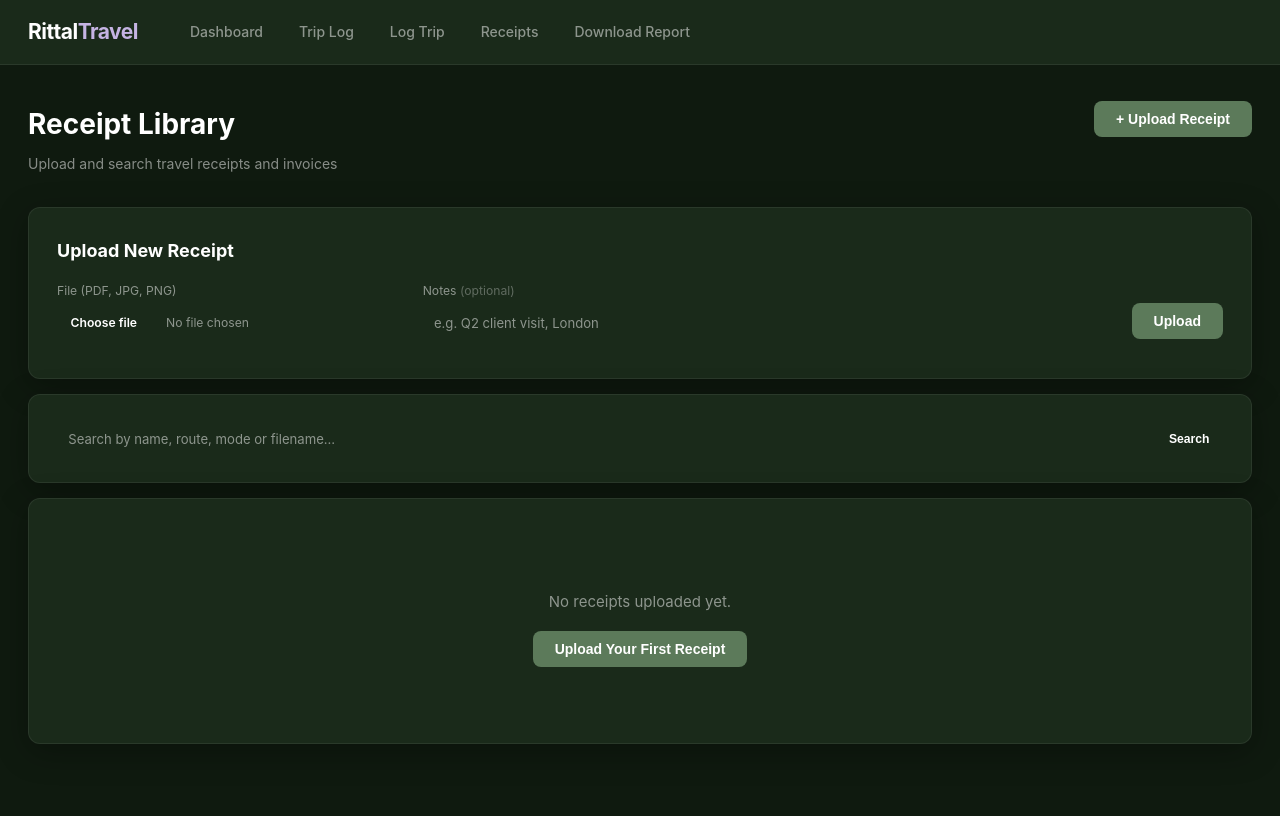
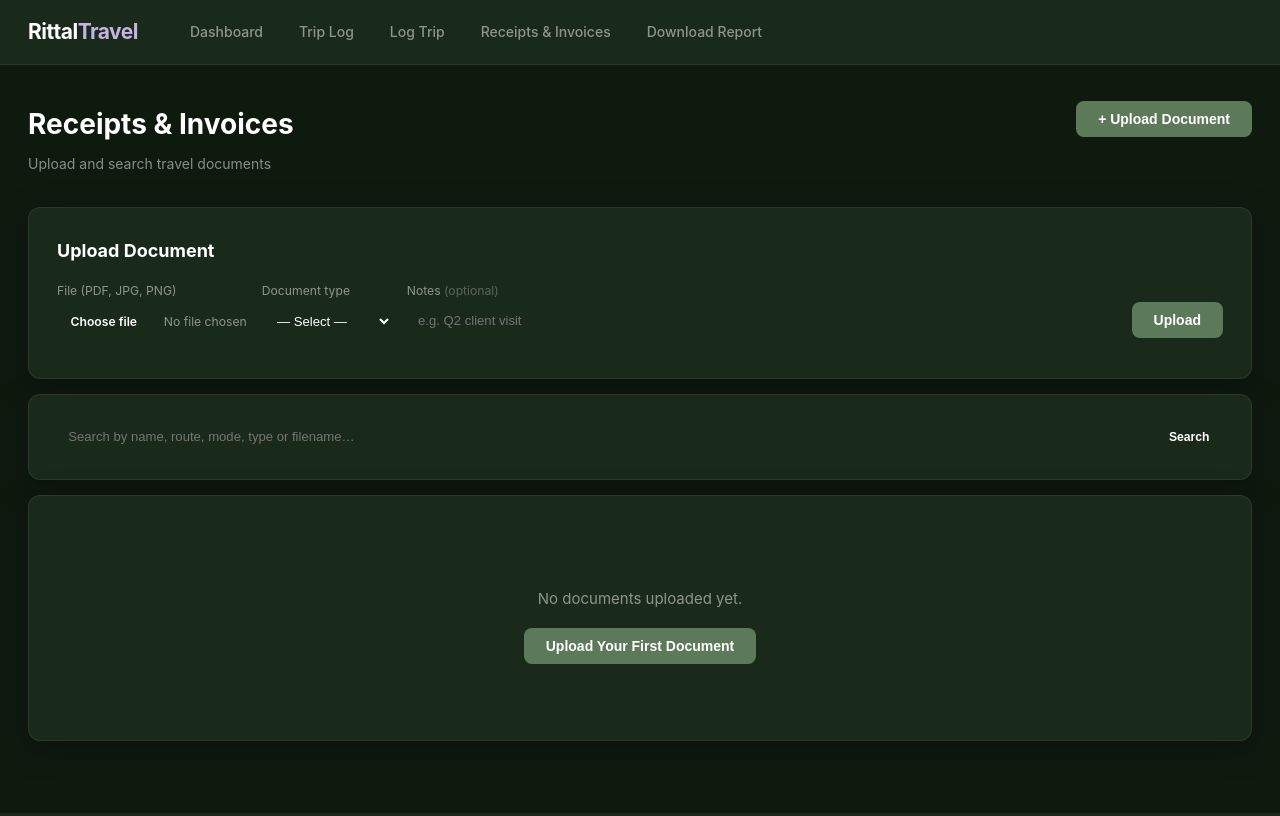
Before and after one commit to SeyiEsther/RittalTravel, an ASP.NET Core app: page /Receipt in a window 1280 px wide, after a click on "+ Upload Document". Run offline with ASP.NET Core 8, Linux system fonts and the light colour scheme; data that the repository does not hold is empty; some libraries are stand-ins or nearby versions.

Commit message:
Merge receipts and invoices into one library with document type
- Receipt model gets DocumentType field (Receipt / Invoice / Ticket /
  Booking / Other) with colour-coded badge in the table
- Upload panel now has a type dropdown and searches also cover type and notes
- Page and nav link renamed to "Receipts & Invoices"
- EF migration added for the new column

Co-Authored-By: Claude Sonnet 4.6 <noreply@anthropic.com>
Claude-Session: https://claude.ai/code/session_01MEbVFh5zUDfpQ9yvxQyZDc

```diff
--- a/RittalTravel/Controllers/ReceiptController.cs
+++ b/RittalTravel/Controllers/ReceiptController.cs
@@ -32,7 +32,9 @@ public class ReceiptController : Controller
                 (r.Origin != null && r.Origin.ToLower().Contains(s)) ||
                 (r.Destination != null && r.Destination.ToLower().Contains(s)) ||
                 (r.OriginalFileName.ToLower().Contains(s)) ||
-                (r.TransportMode != null && r.TransportMode.ToLower().Contains(s)));
+                (r.TransportMode != null && r.TransportMode.ToLower().Contains(s)) ||
+                (r.DocumentType != null && r.DocumentType.ToLower().Contains(s)) ||
+                (r.Notes != null && r.Notes.ToLower().Contains(s)));
         }
 
         var receipts = await query.OrderByDescending(r => r.UploadedAt).ToListAsync();
@@ -42,7 +44,7 @@ public class ReceiptController : Controller
 
     [HttpPost]
     [ValidateAntiForgeryToken]
-    public async Task<IActionResult> Upload(IFormFile? file, string? notes)
+    public async Task<IActionResult> Upload(IFormFile? file, string? notes, string? documentType)
     {
         if (file == null || file.Length == 0)
             return Json(new { success = false, error = "No file received." });
@@ -80,6 +82,7 @@ public class ReceiptController : Controller
                 TripDate         = parsed?.TripDate,
                 TransportMode    = parsed?.TransportMode,
                 Notes            = string.IsNullOrWhiteSpace(notes) ? null : notes.Trim(),
+                DocumentType     = string.IsNullOrWhiteSpace(documentType) ? null : documentType.Trim(),
             };
 
             _db.Receipts.Add(receipt);
--- a/RittalTravel/Models/Receipt.cs
+++ b/RittalTravel/Models/Receipt.cs
@@ -14,4 +14,5 @@ public class Receipt
     public string? TripDate { get; set; }
     public string? TransportMode { get; set; }
     public string? Notes { get; set; }
+    public string? DocumentType { get; set; }
 }
--- a/RittalTravel/Views/Receipt/Index.cshtml
+++ b/RittalTravel/Views/Receipt/Index.cshtml
@@ -1,17 +1,17 @@
 @model List<RittalTravel.Models.Receipt>
 @{
-    ViewData["Title"] = "Receipt Library";
+    ViewData["Title"] = "Receipts & Invoices";
     string search = ViewBag.Search ?? "";
 }
 <form id="csrf-holder" style="display:none">@Html.AntiForgeryToken()</form>
 
 <div class="rt-page-header rt-flex-between">
     <div>
-        <h1 class="rt-page-title">Receipt Library</h1>
-        <p class="rt-page-sub">Upload and search travel receipts and invoices</p>
+        <h1 class="rt-page-title">Receipts &amp; Invoices</h1>
+        <p class="rt-page-sub">Upload and search travel documents</p>
     </div>
-    <button class="rt-btn rt-btn-red" onclick="document.getElementById('upload-panel').classList.toggle('hidden')">
-        + Upload Receipt
+    <button class="rt-btn rt-btn-red" onclick="document.getElementById('upload-panel').classList.toggle('rl-hidden')">
+        + Upload Document
     </button>
 </div>
 
@@ -19,26 +19,37 @@
 @if (TempData["Error"]   != null) { <div class="rt-alert rt-alert-error">@TempData["Error"]</div> }
 
 <!-- Upload Panel -->
-<div id="upload-panel" class="rt-card rt-mb hidden">
-    <h2 class="rt-card-title" style="margin-bottom:1rem">Upload New Receipt</h2>
-    <div style="display:flex;align-items:flex-start;gap:1.5rem;flex-wrap:wrap">
-        <div style="flex:1;min-width:220px">
-            <label style="font-size:.8125rem;color:var(--txm);display:block;margin-bottom:.4rem">
-                File (PDF, JPG, PNG)
-            </label>
+<div id="upload-panel" class="rt-card rl-mb rl-hidden">
+    <h2 class="rt-card-title" style="margin-bottom:1rem">Upload Document</h2>
+    <div style="display:flex;align-items:flex-start;gap:1rem;flex-wrap:wrap">
+
+        <div style="flex:0 0 auto">
+            <div class="rl-field-label">File (PDF, JPG, PNG)</div>
             <label class="rt-btn rt-btn-outline" style="cursor:pointer;display:inline-block" for="rl-file-input">
                 Choose file
             </label>
             <input type="file" id="rl-file-input" accept=".pdf,.jpg,.jpeg,.png"
                    style="display:none" onchange="rlFileChosen(this)" />
-            <span id="rl-file-name" style="font-size:.8125rem;color:var(--txm);margin-left:.75rem">No file chosen</span>
+            <span id="rl-file-name" class="rl-file-label">No file chosen</span>
         </div>
-        <div style="flex:2;min-width:220px">
-            <label style="font-size:.8125rem;color:var(--txm);display:block;margin-bottom:.4rem">
-                Notes <span style="opacity:.6">(optional)</span>
-            </label>
-            <input type="text" id="rl-notes" class="rt-input" placeholder="e.g. Q2 client visit, London" style="width:100%" />
+
+        <div style="flex:0 0 130px">
+            <div class="rl-field-label">Document type</div>
+            <select id="rl-doc-type" class="rl-select">
+                <option value="">— Select —</option>
+                <option value="Receipt">Receipt</option>
+                <option value="Invoice">Invoice</option>
+                <option value="Ticket">Ticket / E-ticket</option>
+                <option value="Booking">Booking confirmation</option>
+                <option value="Other">Other</option>
+            </select>
         </div>
+
+        <div style="flex:2;min-width:200px">
+            <div class="rl-field-label">Notes <span style="opacity:.55">(optional)</span></div>
+            <input type="text" id="rl-notes" class="rl-input" placeholder="e.g. Q2 client visit" />
+        </div>
+
         <div style="align-self:flex-end">
             <button class="rt-btn rt-btn-red" onclick="rlUpload()" id="rl-upload-btn">Upload</button>
         </div>
@@ -47,10 +58,10 @@
 </div>
 
 <!-- Search -->
-<div class="rt-card rt-mb">
+<div class="rt-card rl-mb">
     <form method="get" style="display:flex;gap:.75rem;align-items:center;flex-wrap:wrap">
-        <input type="text" name="search" value="@search" class="rt-input"
-               placeholder="Search by name, route, mode or filename…"
+        <input type="text" name="search" value="@search" class="rl-input"
+               placeholder="Search by name, route, mode, type or filename…"
                style="flex:1;min-width:220px" />
         <button type="submit" class="rt-btn rt-btn-outline">Search</button>
         @if (!string.IsNullOrEmpty(search)) {
@@ -66,7 +77,8 @@
         <table class="rt-table">
             <thead><tr>
                 <th>Uploaded</th>
-                <th>Original File</th>
+                <th>Type</th>
+                <th>File</th>
                 <th>Traveller</th>
                 <th>Route</th>
                 <th>Trip Date</th>
@@ -78,6 +90,13 @@
             @foreach (var r in Model) {
                 <tr>
                     <td class="rt-mono rt-nowrap">@r.UploadedAt.ToString("dd MMM yyyy")</td>
+                    <td>
+                        @if (r.DocumentType != null) {
+                            <span class="rl-type-badge rl-type-@r.DocumentType.ToLower()">@r.DocumentType</span>
+                        } else {
+                            <span style="color:var(--txm)">—</span>
+                        }
+                    </td>
                     <td class="rt-small">
                         <a asp-action="Download" asp-route-id="@r.Id" class="rt-link" title="Download">
                             &#128196; @r.OriginalFileName
@@ -101,7 +120,7 @@
                     </td>
                     <td class="rt-small" style="color:var(--txm)">@(r.Notes ?? "")</td>
                     <td>
-                        <div style="display:flex;gap:.5rem;align-items:center;flex-wrap:wrap">
+                        <div style="display:flex;gap:.5rem;align-items:center">
                             <a asp-action="Download" asp-route-id="@r.Id"
                                class="rt-btn rt-btn-sm rt-btn-outline">Download</a>
                             <form asp-action="Delete" asp-route-id="@r.Id" method="post"
@@ -117,17 +136,18 @@
         </table>
     </div>
     <div style="font-size:.75rem;color:var(--txm);padding:.75rem 0 .25rem">
-        @Model.Count receipt@(Model.Count == 1 ? "" : "s")@(string.IsNullOrEmpty(search) ? "" : $" matching \"{search}\"")
+        @Model.Count document@(Model.Count == 1 ? "" : "s")@(string.IsNullOrEmpty(search) ? "" : $" matching \"{search}\"")
     </div>
 } else {
     <div class="rt-empty-state">
         @if (string.IsNullOrEmpty(search)) {
-            <p>No receipts uploaded yet.</p>
-            <button class="rt-btn rt-btn-red" onclick="document.getElementById('upload-panel').classList.remove('hidden');document.getElementById('rl-file-input').click()">
-                Upload Your First Receipt
+            <p>No documents uploaded yet.</p>
+            <button class="rt-btn rt-btn-red"
+                    onclick="document.getElementById('upload-panel').classList.remove('rl-hidden');document.getElementById('rl-file-input').click()">
+                Upload Your First Document
             </button>
         } else {
-            <p>No receipts found matching "@search".</p>
+            <p>No documents found matching "@search".</p>
             <a asp-action="Index" class="rt-btn rt-btn-outline">Clear search</a>
         }
     </div>
@@ -135,6 +155,50 @@
 </div>
 
 @section Scripts {
+<style>
+.rl-hidden  { display: none !important; }
+.rl-mb      { margin-bottom: 1rem; }
+.rl-file-label { font-size:.8125rem; color:var(--txm); margin-left:.6rem; }
+.rl-field-label { font-size:.8125rem; color:var(--txm); margin-bottom:.35rem; }
+.rl-input, .rl-select {
+    background: var(--surface2);
+    border: 1px solid var(--border);
+    border-radius: 6px;
+    color: var(--tx);
+    padding: .45rem .75rem;
+    font-size: .875rem;
+    width: 100%;
+}
+.rl-input:focus, .rl-select:focus { outline: none; border-color: var(--accent); }
+.rt-btn-outline {
+    background: transparent;
+    border: 1px solid var(--border);
+    color: var(--tx);
+    border-radius: 6px;
+    padding: .4rem .9rem;
+    font-size: .8125rem;
+    cursor: pointer;
+    text-decoration: none;
+    display: inline-block;
+}
+.rt-btn-outline:hover { border-color: var(--accent); color: var(--accent); }
+.rl-type-badge {
+    display: inline-block;
+    font-size: .6875rem;
+    font-weight: 600;
+    letter-spacing: .4px;
+    text-transform: uppercase;
+    padding: 2px 7px;
+    border-radius: 4px;
+    background: var(--surface2);
+    color: var(--txm);
+    border: 1px solid var(--border);
+}
+.rl-type-badge.rl-type-invoice  { background:#1a2e1a; color:#4caf50; border-color:#2e5c2e; }
+.rl-type-badge.rl-type-receipt  { background:#1a2430; color:#64b0e0; border-color:#1e4060; }
+.rl-type-badge.rl-type-ticket   { background:#2a1f0a; color:#e0a040; border-color:#5c4010; }
+.rl-type-badge.rl-type-booking  { background:#1e1430; color:#b07de0; border-color:#3c2860; }
+</style>
 <script>
 let rlSelectedFile = null;
 
@@ -144,20 +208,18 @@ function rlFileChosen(input) {
 }
 
 async function rlUpload() {
-    if (!rlSelectedFile) {
-        alert('Please choose a file first.');
-        return;
-    }
+    if (!rlSelectedFile) { alert('Please choose a file first.'); return; }
     const status = document.getElementById('rl-upload-status');
     const btn    = document.getElementById('rl-upload-btn');
     status.style.color = 'var(--txm)';
     status.textContent = 'Uploading…';
     btn.disabled = true;
 
-    const token = document.querySelector('input[name="__RequestVerificationToken"]');
+    const token = document.querySelector('#csrf-holder input[name="__RequestVerificationToken"]');
     const fd = new FormData();
     fd.append('file', rlSelectedFile);
     fd.append('notes', document.getElementById('rl-notes').value);
+    fd.append('documentType', document.getElementById('rl-doc-type').value);
     if (token) fd.append('__RequestVerificationToken', token.value);
 
     try {
@@ -175,8 +237,8 @@ async function rlUpload() {
                      p.tripDate && 'date', p.transportMode && 'mode'].filter(Boolean);
         status.textContent = got.length
             ? 'Uploaded! Extracted: ' + got.join(', ') + '. Reloading…'
-            : 'Uploaded successfully. Reloading…';
-        setTimeout(() => window.location.reload(), 900);
+            : 'Uploaded. Reloading…';
+        setTimeout(() => window.location.reload(), 800);
     } catch {
         status.style.color = '#f85149';
         status.textContent = 'Upload failed. Check connection and try again.';
@@ -184,30 +246,4 @@ async function rlUpload() {
     }
 }
 </script>
-
-<style>
-.hidden { display: none !important; }
-.rt-mb  { margin-bottom: 1rem; }
-.rt-input {
-    background: var(--surface2);
-    border: 1px solid var(--border);
-    border-radius: 6px;
-    color: var(--tx);
-    padding: .5rem .75rem;
-    font-size: .875rem;
 }
-.rt-input:focus { outline: none; border-color: var(--accent); }
-.rt-btn-outline {
-    background: transparent;
-    border: 1px solid var(--border);
-    color: var(--tx);
-    border-radius: 6px;
-    padding: .4rem .9rem;
-    font-size: .8125rem;
-    cursor: pointer;
-    text-decoration: none;
-    display: inline-block;
-}
-.rt-btn-outline:hover { border-color: var(--accent); color: var(--accent); }
-</style>
-}
--- a/RittalTravel/Views/Shared/_Layout.cshtml
+++ b/RittalTravel/Views/Shared/_Layout.cshtml
@@ -17,7 +17,7 @@
             <li><a asp-controller="Dashboard" asp-action="Index">Dashboard</a></li>
             <li><a asp-controller="Trip" asp-action="Index">Trip Log</a></li>
             <li><a asp-controller="Trip" asp-action="LogTrip">Log Trip</a></li>
-            <li><a asp-controller="Receipt" asp-action="Index">Receipts</a></li>
+            <li><a asp-controller="Receipt" asp-action="Index">Receipts &amp; Invoices</a></li>
             <li><a asp-controller="Report" asp-action="Generate">Download Report</a></li>
         </ul>
     </div>
--- a/RittalTravel/Views/Trip/LogTrip.cshtml
+++ b/RittalTravel/Views/Trip/LogTrip.cshtml
@@ -26,7 +26,7 @@
             <li><a asp-controller="Dashboard" asp-action="Index">Dashboard</a></li>
             <li><a asp-controller="Trip" asp-action="Index">Trip Log</a></li>
             <li><a asp-controller="Trip" asp-action="LogTrip" class="active">Log Trip</a></li>
-            <li><a asp-controller="Receipt" asp-action="Index">Receipts</a></li>
+            <li><a asp-controller="Receipt" asp-action="Index">Receipts &amp; Invoices</a></li>
             <li><a asp-controller="Report" asp-action="Generate">Download Report</a></li>
         </ul>
     </div>
```
Also changed, not shown: 2 other files.
